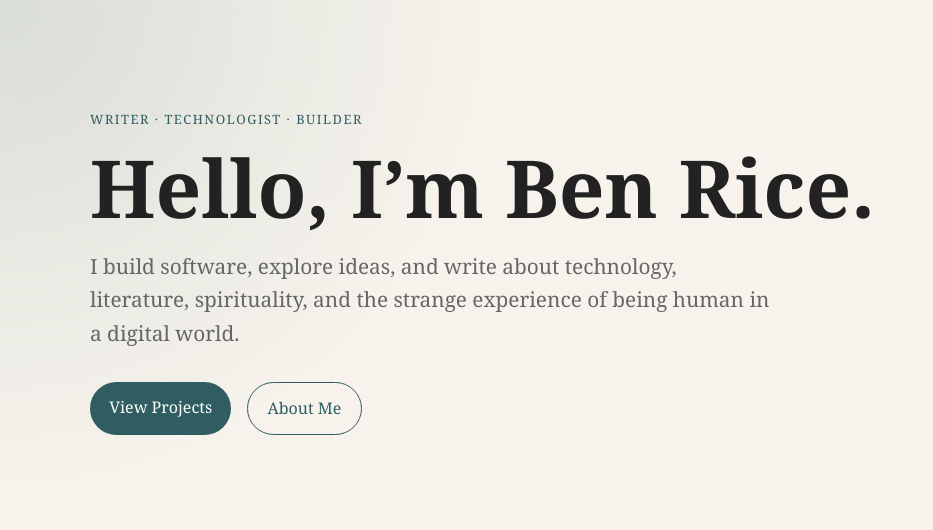
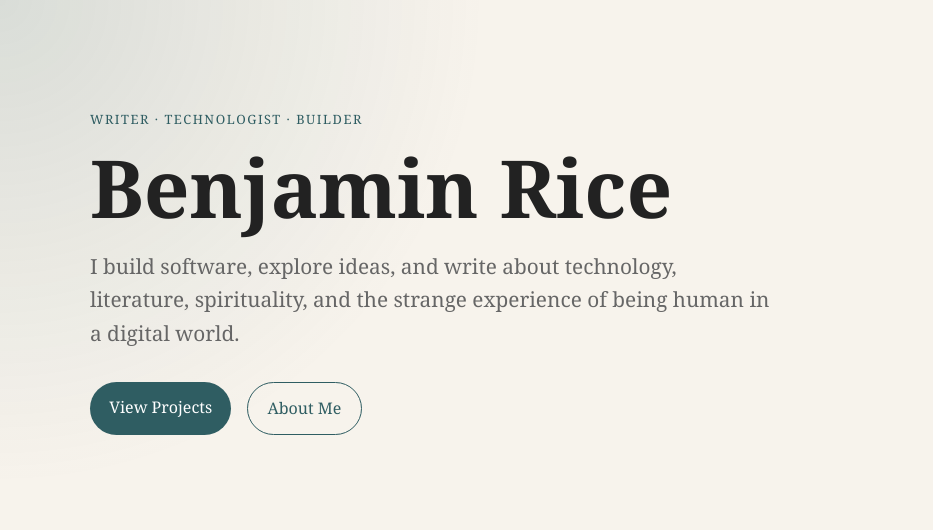
Before and after one commit to benrice/benrice.me, a Flask app: page / in a window 1280 px wide. Shown: the part 65-595 px from the top of the page, without its empty margins (0-933 px from the left). Run offline with Flask 3, Linux system fonts and the light colour scheme.

Commit message:
Adding GitHub Actions workflow to deploy Lambda function and updating index.html with new heading.

```diff
--- a/templates/index.html
+++ b/templates/index.html
@@ -4,7 +4,7 @@
 <section class="hero">
     <div class="container">
         <p class="eyebrow">Writer · Technologist · Builder</p>
-        <h1>Hello, I’m Ben Rice.</h1>
+        <h1>Benjamin Rice</h1>
         <p class="hero-text">
             I build software, explore ideas, and write about technology, literature,
             spirituality, and the strange experience of being human in a digital world.
```
Also changed, not shown: .github/workflows/deploy-lambda.yml (added).
